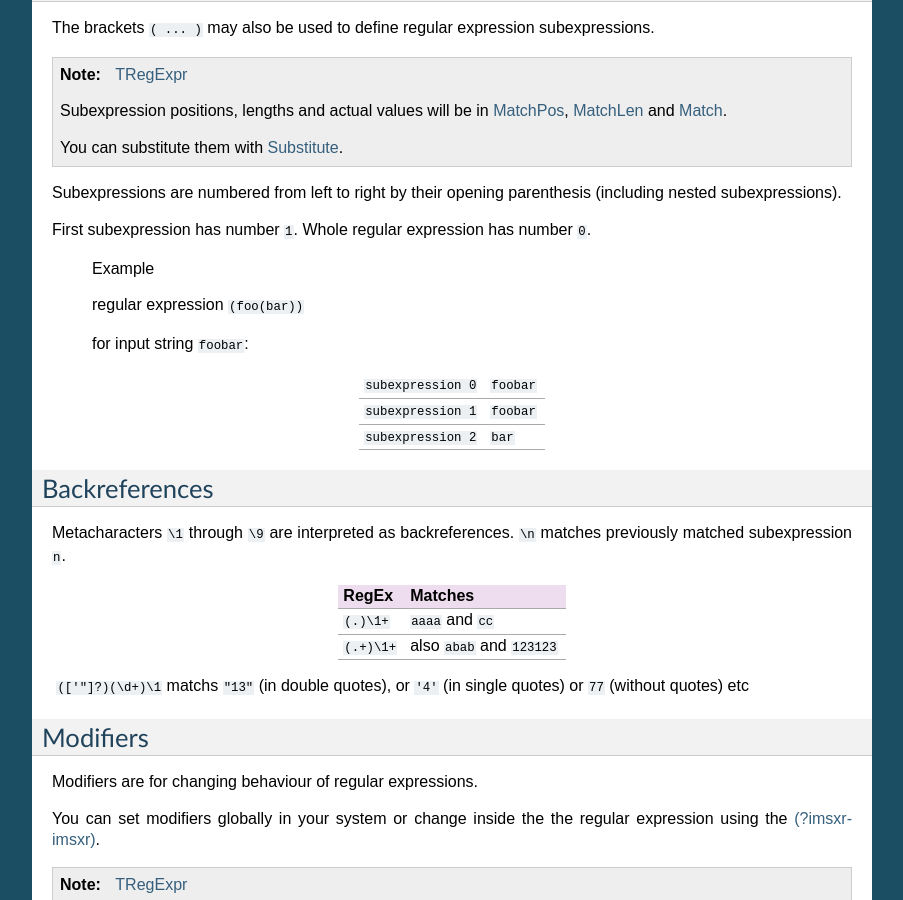
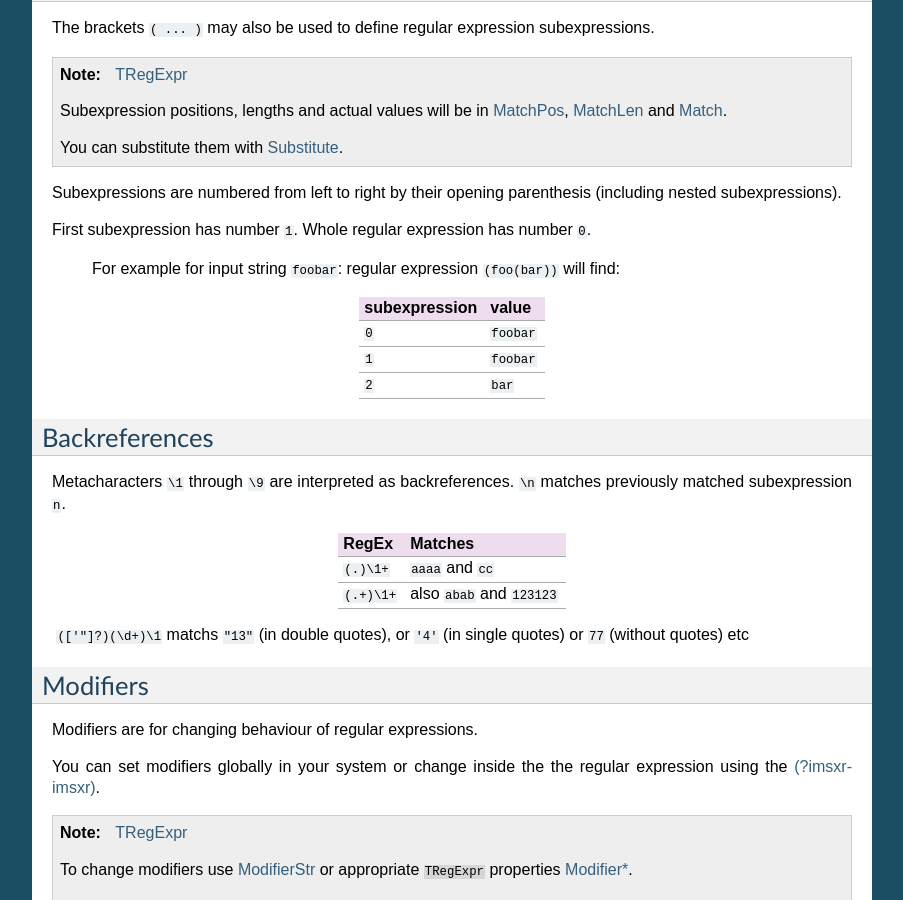
Before and after one commit to andgineer/TRegExpr, a Sphinx documentation site: the page built from docs/regular_expressions.rst, in a window 1280 px wide and 900 px high, scrolled down 5360 px. Shown: the whole window, without its empty margins (198-1101 px from the left). Built offline with Sphinx 7.4.7, drawn with Linux system fonts in a browser that asks for light colours.

Commit message:
example style

```diff
--- a/docs/regular_expressions.rst
+++ b/docs/regular_expressions.rst
@@ -377,17 +377,16 @@ opening parenthesis (including nested subexpressions).
 First subexpression has number ``1``.
 Whole regular expression has number ``0``.
 
-.. pull-quote:: Example
+.. highlights:: For example for input string ``foobar``:
+    regular expression ``(foo(bar))`` will find:
 
-    regular expression ``(foo(bar))``
-
-    for input string ``foobar``:
-
-    =================== ==========
-    ``subexpression 0`` ``foobar``
-    ``subexpression 1`` ``foobar``
-    ``subexpression 2`` ``bar``
-    =================== ==========
+    ============= ==========
+    subexpression value
+    ============= ==========
+    ``0``         ``foobar``
+    ``1``         ``foobar``
+    ``2``         ``bar``
+    ============= ==========
 
 Backreferences
 --------------
```
